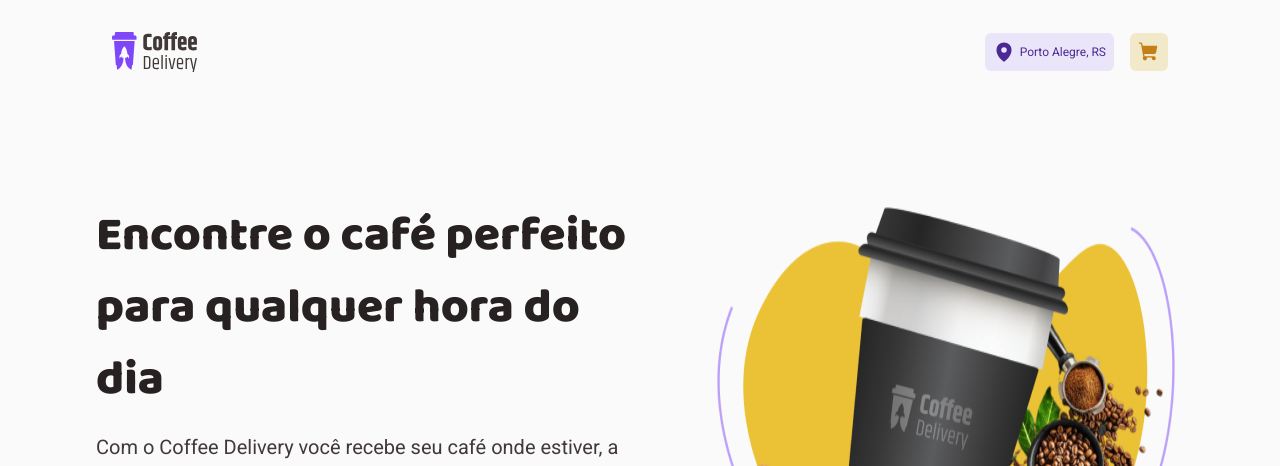
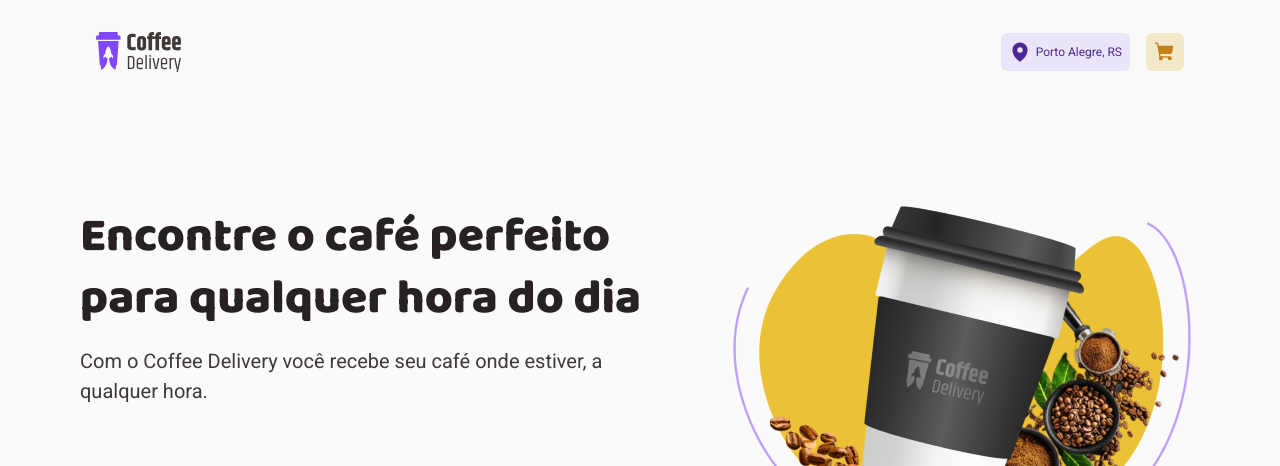
Before and after one commit to acamposlucas/coffee-delivery, a React (Vite) app: page / in a window 1280 px wide. Shown: the top 466 px of the page. Built offline with nearby package versions, Linux system fonts and the light colour scheme; no server answers; what miragejs would draw is missing.

Commit message:
feat: create styled Heading component

```diff
--- a/src/pages/Index/index.tsx
+++ b/src/pages/Index/index.tsx
@@ -5,6 +5,7 @@ import { Card } from "../../components/Card";
 import { useShoppingCart } from "../../context/ShoppingCartContext";
 import { Container, MenuContainer } from "./style";
 import { IconContainer } from "../../styles/components/IconContainer";
+import { Heading } from "../../styles/components/Typography";
 
 interface Coffee {
   id: number;
@@ -23,7 +24,8 @@ export const Index = () => {
       <Container>
         <div className="hero">
           <div className="hero-container">
-            <h1>Encontre o café perfeito para qualquer hora do dia</h1>
+            {/* <h1>Encontre o café perfeito para qualquer hora do dia</h1> */}
+            <Heading level={1} color="black-900" fontWeight="extraBold" size="5xl" lineHeight={1.3}>Encontre o café perfeito para qualquer hora do dia</Heading>
             <p>
               Com o Coffee Delivery você recebe seu café onde estiver, a
               qualquer hora.
--- a/src/pages/Index/style.ts
+++ b/src/pages/Index/style.ts
@@ -1,5 +1,6 @@
 import styled from "styled-components";
 import { IconContainer } from "../../styles/components/IconContainer";
+import { Heading } from "../../styles/components/Typography";
 
 export const Container = styled.section`
   display: flex;
@@ -14,11 +15,11 @@ export const Container = styled.section`
     gap: 4rem;
 
     .hero-container {
-      h1 {
-        color: ${(props) => props.theme.colors["black-900"]};
+      ${Heading} {
+        /* color: ${(props) => props.theme.colors["black-900"]};
         font-family: ${(props) => props.theme.fontFamily.baloo};
         font-size: ${(props) => props.theme.fontSize["5xl"]};
-        font-weight: ${(props) => props.theme.fontWeight.extraBold};
+        font-weight: ${(props) => props.theme.fontWeight.extraBold}; */
         margin-block-end: 1rem;
       }
 
--- /dev/null
+++ b/src/styles/components/Typography.ts
@@ -0,0 +1,22 @@
+import { defaultTheme } from "../themes/default";
+import styled, { css } from 'styled-components';
+
+export type HeadingProps = {
+  color?: keyof typeof defaultTheme.colors;
+  size?: keyof typeof defaultTheme.fontSize;
+  fontWeight?: keyof typeof defaultTheme.fontWeight;
+  level?: 1 | 2 | 3 | 4 | 5 | 6;
+  lineHeight: string | number;
+};
+
+export const Heading = styled('h1').attrs<HeadingProps>(({ level }) => ({
+  as: `h${level}`
+}))<HeadingProps>`
+  ${({ color = 'white', size = 'base', fontWeight = 'regular', lineHeight = 1.5 }) => css`
+    color: ${defaultTheme.colors[color]};
+    font-family: ${props => props.theme.fontFamily.baloo};
+    font-size: ${defaultTheme.fontSize[size]};
+    font-weight: ${defaultTheme.fontWeight[fontWeight]};
+    line-height: ${lineHeight};
+  `}
+`
--- a/src/styles/global.ts
+++ b/src/styles/global.ts
@@ -49,7 +49,7 @@ body {
 header, main, footer {
   margin-inline: auto;
   max-width: var(--maxWidth);
-  padding-inline: var(--base);
+  /* padding-inline: var(--base); */
 }
 
 button {
```
